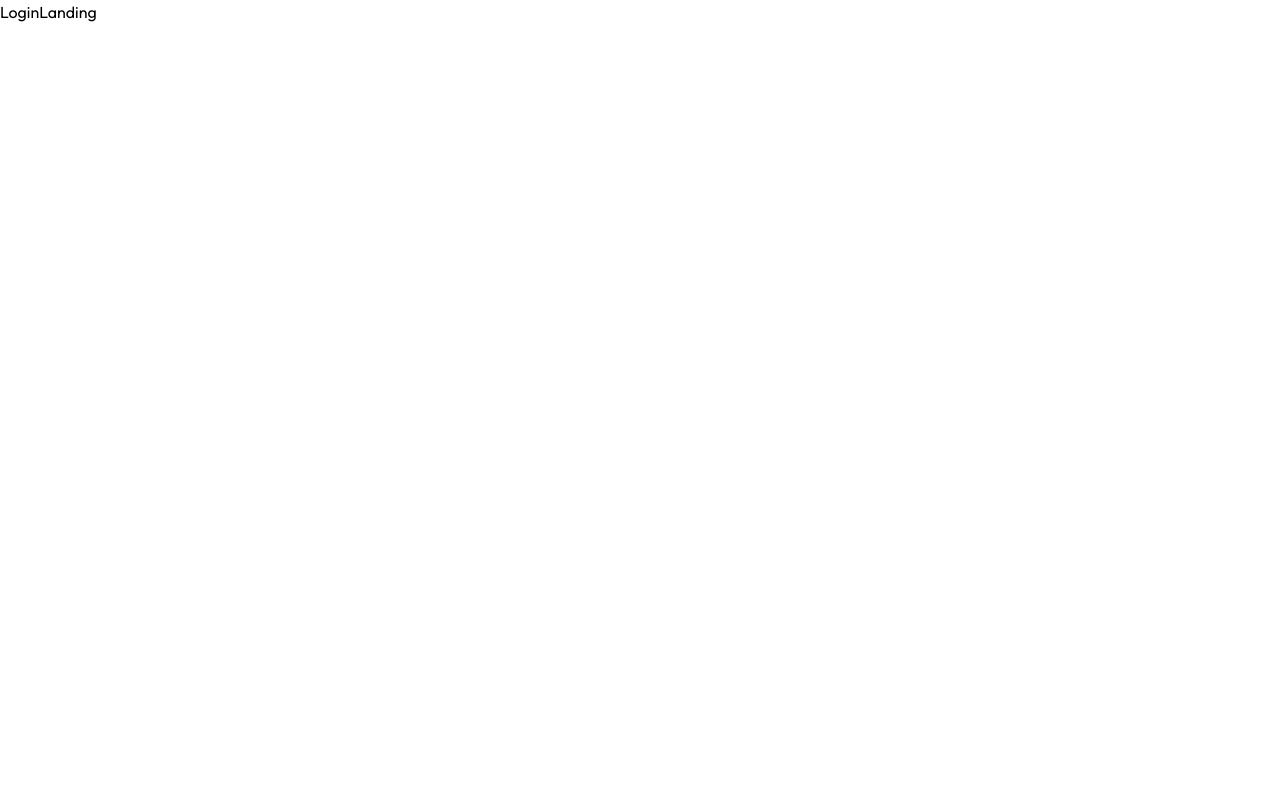
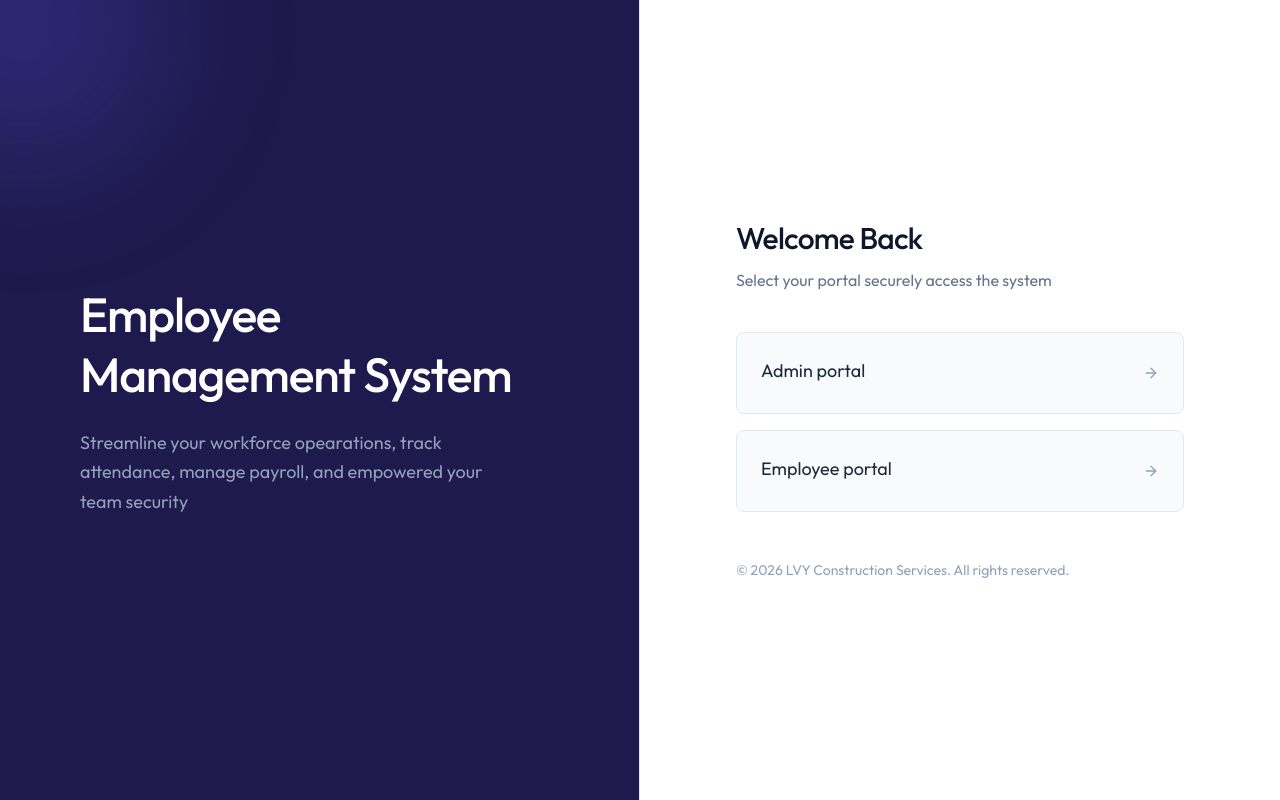
Before and after one commit to Gailcapulong/Employee-management-web-app, a React (Vite) app in the folder client/: page /login in a window 1280 px wide. Built offline with nearby package versions, Linux system fonts and the light colour scheme.

Commit message:
feat: add login functionality with separate admin and employee portals

```diff
--- a/client/src/App.jsx
+++ b/client/src/App.jsx
@@ -9,6 +9,7 @@ import Leave from "./pages/Leave";
 import Payslips from "./pages/Payslips";
 import Settings from "./pages/Settings";
 import PrintPayslip from "./pages/PrintPayslip";
+import LoginForm from "./components/LoginForm";
 
 const App = () => {
   return (
@@ -16,6 +17,29 @@ const App = () => {
       <Toaster />
       <Routes>
         <Route path="/login" element={<LoginLanding />} />
+
+        <Route
+          path="/login/admin"
+          element={
+            <LoginForm
+              role="admin"
+              title="Admin Portal"
+              subtitle="Sign in to manage the organization"
+            />
+          }
+        />
+
+        <Route
+          path="/login/employee"
+          element={
+            <LoginForm
+              role="employee"
+              title="Employee Portal"
+              subtitle="Sign in to access your account"
+            />
+          }
+        />
+
         <Route element={<Layout />}>
           <Route path="/dashboard" element={<Dashboard />} />
           <Route path="/employees" element={<Employees />} />
--- /dev/null
+++ b/client/src/components/LoginForm.jsx
@@ -0,0 +1,7 @@
+import React from "react";
+
+const LoginForm = () => {
+  return <div>LoginForm</div>;
+};
+
+export default LoginForm;
--- /dev/null
+++ b/client/src/components/LoginLeftSide.jsx
@@ -0,0 +1,22 @@
+const LoginLeftSide = () => {
+  return (
+    <div className="hidden md:flex w-1/2 bg-indigo-950 relative overflow-hidden border-r border-slate-200">
+      <div className="absolute -top-30 -left-30 w-72 h-72 bg-indigo-500/20 rounded-full blur-3xl"></div>
+
+      <div className="relative z-10 flex flex-col items-start justify-center p-12 lg:p-20 w-full h-full">
+        <h1
+          className="text-4xl lg:text-5xl font-medium text-white mb-6
+    leading-tight tracking-tight"
+        >
+          Employee <br /> Management System
+        </h1>
+        <p className="text-slate-400 text-lg max-w-md leading-relaxed">
+          Streamline your workforce opearations, track attendance, manage
+          payroll, and empowered your team security
+        </p>
+      </div>
+    </div>
+  );
+};
+``;
+export default LoginLeftSide;
--- a/client/src/pages/Layout.jsx
+++ b/client/src/pages/Layout.jsx
@@ -1,7 +1,16 @@
-import React from "react";
+import { Outlet } from "react-router-dom";
 
 const Layout = () => {
-  return <div>Layout</div>;
+  return (
+    <div className="flex h-screen bg-linear-to-br from-slate-50 via-white to-indigo-50/30">
+      <p>Sidebar</p>
+      <main className="flex-1 overflow-y-auto">
+        <div className="p-4 pt-16 sm:p-6 sm:pt-16 lg:p-8 max-w-400 mx-auto">
+          <Outlet />
+        </div>
+      </main>
+    </div>
+  );
 };
 
 export default Layout;
--- a/client/src/pages/LoginLanding.jsx
+++ b/client/src/pages/LoginLanding.jsx
@@ -1,7 +1,85 @@
-import React from "react";
+import { ArrowRightIcon, ShieldIcon, UserIcon } from "lucide-react";
+import LoginLeftSide from "../components/LoginLeftSide";
+import { Link } from "react-router-dom";
 
 const LoginLanding = () => {
-  return <div>LoginLanding</div>;
+  const portalOptions = [
+    {
+      to: "/login/admin",
+      title: "Admin portal",
+      description:
+        "Manage employees, deaprtments, payroll and system configuration",
+      icon: ShieldIcon,
+    },
+    {
+      to: "/login/employee",
+      title: "Employee portal",
+      description:
+        "View your profile, track attendance, request time off and access payslips",
+      icon: UserIcon,
+    },
+  ];
+  return (
+    <div className="min-h-screen flex flex-col md:flex-row">
+      <LoginLeftSide />
+
+      <div
+        className="w-full md:w-1/2 flex flex-col items-center justify-center p-6
+      sm:p-12 lg:p-16 relative overflow-y-auto min-h-screen"
+      >
+        <div className="w-full max-w-md animate-fade-in relative z-10">
+          {/*header*/}
+
+          <div className="mb-10 text-center md:text-left">
+            <h2
+              className="text-3xl font-medium text-slate-900
+            tracking-tight mb-3"
+            >
+              Welcome Back
+            </h2>
+            <p className="text-slate-500">
+              Select your portal securely access the system
+            </p>
+          </div>
+
+          {/*portal list*/}
+          <div className="space-y-4">
+            {portalOptions.map((portal) => (
+              <Link
+                key={portal.to}
+                to={portal.to}
+                className="group block bg-slate-50 border border-slate-200
+              rounded-lg p-5 sm:p-6 transitio-all duratio-300 hover:border-indigo-400
+              hover:bg-indigo-50"
+              >
+                <div className="relative z-10 flex items-center justify-between gap-4 sm:gap-5">
+                  <h3
+                    className="text-lg text-slate-800
+                  group-hover:text-indigo-600 mb-1 transition-colors"
+                  >
+                    {portal.title}
+                  </h3>
+                  <ArrowRightIcon
+                    className="w-4 h-4 text-slate-400 group-hover:text-indigo-600
+                  group-hover:translate-x-1 transition-all duration-300 "
+                  />
+                </div>
+              </Link>
+            ))}
+          </div>
+
+          {/*footer*/}
+
+          <div className="mt-12 text-center md:text-left text-sm text-slate-400">
+            <p>
+              © {new Date().getFullYear()} LVY Construction Services. All rights
+              reserved.
+            </p>
+          </div>
+        </div>
+      </div>
+    </div>
+  );
 };
 
 export default LoginLanding;
```
